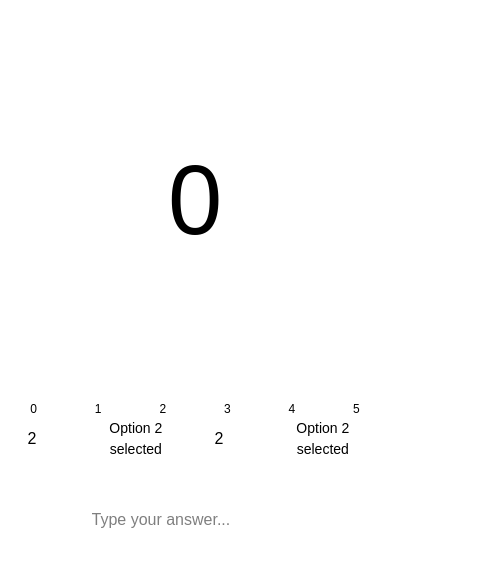
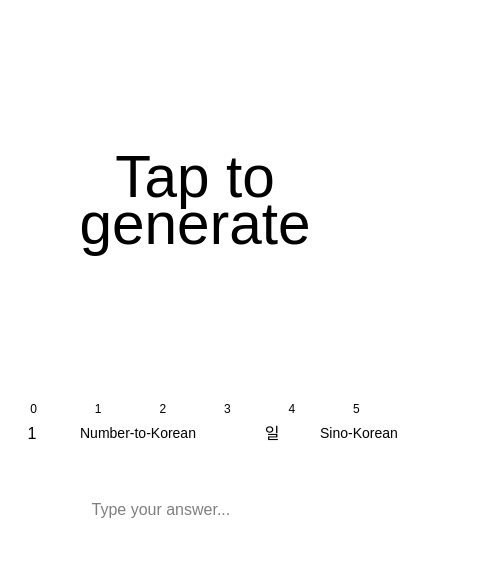
Before and after one commit to Pepi100/pages, a Next.js app: page / in a window 390 px wide. Shown: the top 566 px of the page, 480 px wide, since content can reach past the window. Built offline with nearby package versions, Linux system fonts and the light colour scheme.

Commit message:
Page align

```diff
--- a/app/globals.css
+++ b/app/globals.css
@@ -52,7 +52,8 @@ body {
 .toggle-switch {
   display: flex;
   align-items: center;
-  gap: 1rem;
+  gap: 0.5rem;
+  min-width: 14rem;
 }
 
 .toggle-button {
@@ -63,6 +64,8 @@ body {
   border-radius: 9999px;
   /* transition: background-color 0.2s; */
   outline: none;
+
+
 }
 
 
@@ -116,8 +119,16 @@ body {
     display: flex;
     align-items: center;
     justify-content: center;
-    font-size: 25vw; /* Scales text relative to screen width */
-    line-height: 2;
+    /* font-size: 25vw; */
+    line-height: 0.8;
+  }
+
+  .text-dynamic {
+    font-size: 25vw; /* or clamp(...) if preferred */
+  }
+
+  .text-sm {
+    font-size: 15vw;
   }
 
   .menu-mobile{
@@ -131,11 +142,13 @@ body {
     display: flex;
     gap: 1rem;
     justify-content: space-between;
+
   }
 
   .range-thumb {
     height: 1.5rem;
     width: 1.5rem;
+
   }
 
   .range-track {
--- a/app/page.tsx
+++ b/app/page.tsx
@@ -7,25 +7,18 @@ import ToggleSwitch from './components/ToggleSwitch'; // adjust path if needed
 
 
 export default function Home() {
-  // Immutable array of possible values
-
-
   const [minValue, setMinValue] = useState(0);
   const [maxValue, setMaxValue] = useState(1);
-  const [random, setRandom] = useState(0);
+  const [random, setRandom] = useState(-1);
+
+  const [sino, setSino] = useState(1);
+  const [numberToKorean, setNumberToKorean] = useState(1);
+
   const [userInput, setUserInput] = useState('');
   const [feedback, setFeedback] = useState('');
-  // const [selectedValue, setSelectedValue] = useState<string>("2"); // Initial value
-
-
-
-
-  // const handleOptionChange = (e) => {
-  //   setSelectedOption(e.target.value);
-  // };
 
   // Function to handle changes in the range
-  const handleChange = (newValues: number[]) => {
+  const setRange = (newValues: number[]) => {
     setMinValue(newValues[0]);
     setMaxValue(newValues[1]);
   };
@@ -66,7 +59,9 @@ export default function Home() {
 
   return (
     <main style={{ fontSize: '2rem', textAlign: 'center', marginTop: '2rem' }}>
-    <p className="main-number-mobile" >{random}</p>
+    <p className={`main-number-mobile ${random === -1 ? 'text-sm' : 'text-dynamic'}`} onClick={generateRandomValue}>
+      {random === -1 ? "Tap to generate" : random}
+    </p>
 
     <div className="menu-mobile">
 
@@ -74,7 +69,7 @@ export default function Home() {
         step={1}
         min={0}
         max={5}
-        onChange={handleChange}
+        onChange={setRange}
         renderTrack={({ props, children }) => (
           <div {...props} className='range-track'>
             {children}
@@ -87,26 +82,29 @@ export default function Home() {
       <div className="range-labels">
         {VALUE_STEPS.map((label, index) => (
           <span key={index} className="range-label">
-            {index}
+            {(index)}
           </span>
         ))}
       </div>
 
       <div className='buttons-mobile'>
-      <ToggleSwitch
-        numberOne="1"
-        numberTwo="2"
-        optionOneText="Option 1 selected"
-        optionTwoText="Option 2 selected"
-        onToggleChange={generateRandomValue}  // Pass the callback
-      />
-      <ToggleSwitch
-        numberOne="1"
-        numberTwo="2"
-        optionOneText="Option 1 selected"
-        optionTwoText="Option 2 selected"
-        onToggleChange={generateRandomValue}  // Pass the callback
-      />
+
+        <ToggleSwitch
+          numberOne="일"
+          numberTwo="1"
+          optionOneText="Korean-to-number"
+          optionTwoText="Number-to-Korean"
+          onToggleChange={() => setNumberToKorean(1 - numberToKorean)}
+        />
+
+        <ToggleSwitch
+          numberOne="한"
+          numberTwo="일"
+          optionOneText="Native Korean"
+          optionTwoText="Sino-Korean   "
+          onToggleChange={() => setSino(1 - sino)}  // Pass the callback
+        />
+
       </div>
 
 
```
